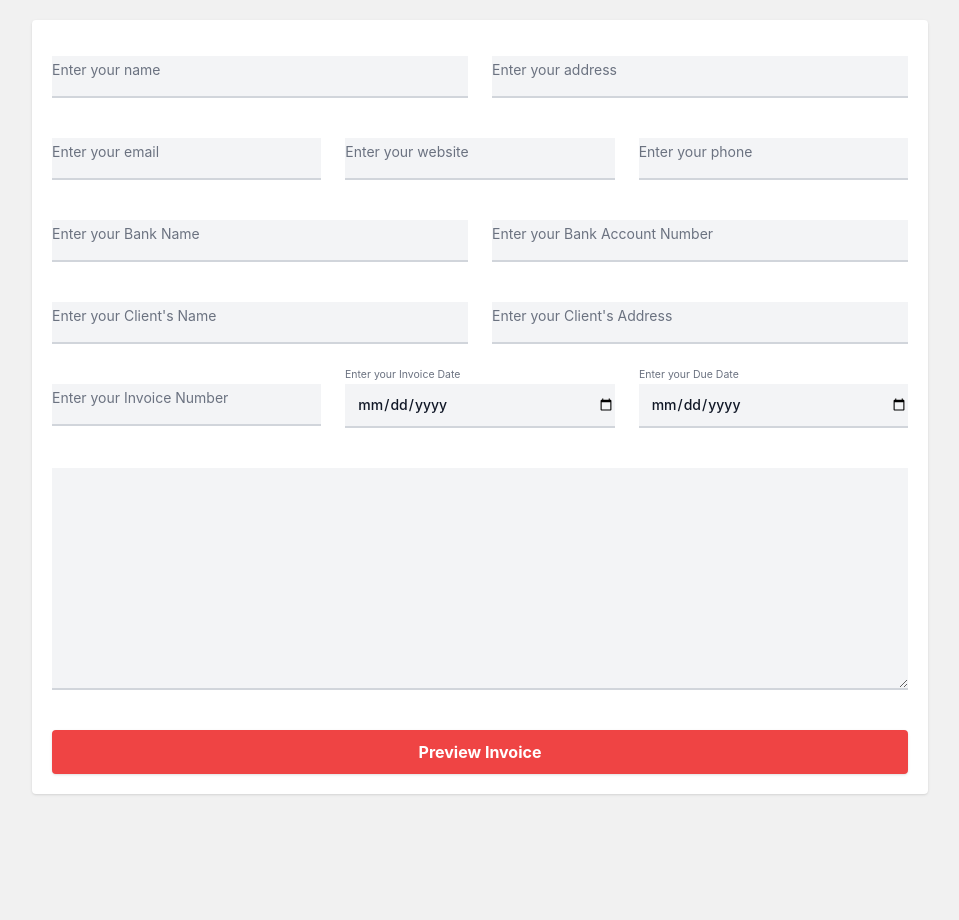
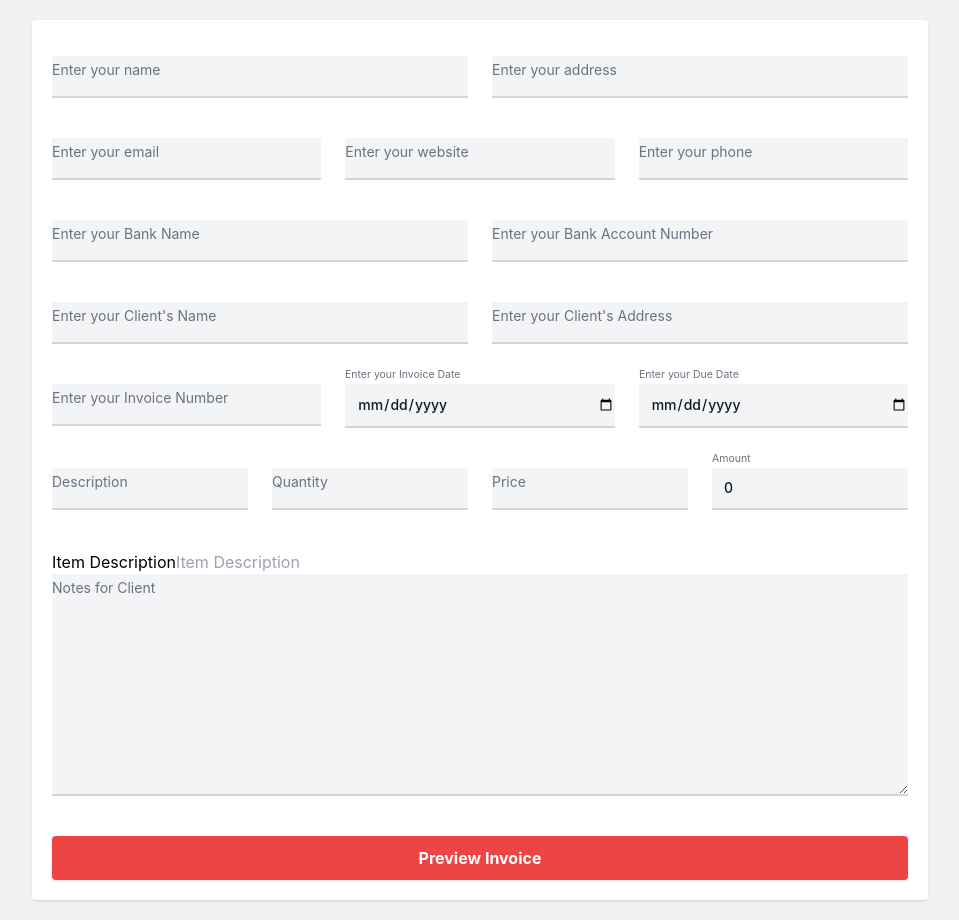
Before and after one commit to granitnebiu/generate-invoice, a React (Create React App) app: page / in a window 1280 px wide. Shown: the whole page, without its empty margins (160-1119 px from the left). Before the commit the page ends 814 px from the top, so only its background shows below. Built offline with nearby package versions, Linux system fonts and the light colour scheme.

Commit message:
added table and simple calculation quantity*price

```diff
--- a/src/App.js
+++ b/src/App.js
@@ -6,6 +6,7 @@ import Header from "src/components/Header";
 import MainDetails from "src/components/MainDetails";
 import Notes from "src/components/Notes";
 import Table from "src/components/Table";
+import TableFrom from "src/components/TableFrom";
 
 export default function App() {
   const [showInvoice, setShowInvoice] = useState(false);
@@ -22,6 +23,10 @@ export default function App() {
   const [invoiceDate, setInvoiceDate] = useState("");
   const [dueDate, setDueDate] = useState("");
   const [notes, setNotes] = useState("");
+  const [description, setDescription] = useState("");
+  const [quantity, setQuantity] = useState("");
+  const [price, setPrice] = useState("");
+  const [amount, setAmount] = useState("");
 
   const handlePrint = () => {
     window.print();
@@ -36,7 +41,7 @@ export default function App() {
             <MainDetails name={name} address={address} email={email} />
             <ClientDetails clientName={clientName} clientAddress={clientAddress} />
             <Date invoiceNumber={invoiceNumber} invoiceDate={invoiceDate} dueDate={dueDate} />
-            <Table />
+            <Table description={description} amount={amount} price={price} quantity={quantity} />
             <Notes notes={notes} />
             <Footer
               name={name}
@@ -310,6 +315,16 @@ export default function App() {
                 </label>
               </div>
             </div>
+            <TableFrom
+              setDescription={setDescription}
+              description={description}
+              setAmount={setAmount}
+              amount={amount}
+              setPrice={setPrice}
+              price={price}
+              setQuantity={setQuantity}
+              quantity={quantity}
+            />
 
             {/* client notes  */}
             <div className="mb-4 grid md:grid-cols-1 md:gap-6">
@@ -327,7 +342,7 @@ export default function App() {
                 ></textarea>
                 <label
                   htmlFor="notes"
-                  className="absolute top-1 -z-10 origin-[0] -translate-y-6 scale-75 transform text-sm text-gray-500 duration-300 peer-placeholder-shown:translate-y-0 peer-placeholder-shown:scale-100 peer-focus:left-0 peer-focus:-translate-y-6 peer-focus:scale-75 peer-focus:font-medium peer-focus:text-red-600  "
+                  className="absolute top-1 z-10 origin-[0] -translate-y-6 scale-75 transform text-sm text-gray-500 duration-300 peer-placeholder-shown:translate-y-0 peer-placeholder-shown:scale-100 peer-focus:left-0 peer-focus:-translate-y-6 peer-focus:scale-75 peer-focus:font-medium peer-focus:text-red-600  "
                 >
                   Notes for Client
                 </label>
--- a/src/components/Notes.js
+++ b/src/components/Notes.js
@@ -3,7 +3,7 @@ import React from "react";
 export default function Notes({ notes }) {
   return (
     <>
-      <section className="mb-5">
+      <section className="mt-10 mb-5">
         <p className="text-justify lg:w-1/2">{notes}</p>
       </section>
     </>
--- a/src/components/Table.js
+++ b/src/components/Table.js
@@ -1,9 +1,27 @@
 import React from "react";
 
-export default function Table() {
+export default function Table({ description, quantity, price, amount }) {
   return (
     <>
-      <table className="my-5">This is the table</table>
+      <table className="my-5 w-full">
+        <thead>
+          <tr className="bg-gray-100 font-bold">
+            <td>Item Description</td>
+            <td>Quantity</td>
+            <td>Price</td>
+            <td>Amount</td>
+          </tr>
+        </thead>
+
+        <thead className="">
+          <tr>
+            <td>{description}</td>
+            <td>{quantity}</td>
+            <td>{price}</td>
+            <td>{amount}</td>
+          </tr>
+        </thead>
+      </table>
     </>
   );
 }
--- /dev/null
+++ b/src/components/TableFrom.js
@@ -0,0 +1,103 @@
+import React, { useEffect } from "react";
+
+export default function TableFrom({
+  description,
+  setDescription,
+  quantity,
+  setQuantity,
+  amount,
+  setAmount,
+  price,
+  setPrice,
+}) {
+  useEffect(() => {
+    const calculateAmount = () => {
+      setAmount(quantity * price);
+    };
+    calculateAmount(amount);
+  }, [amount, quantity, price, setAmount]);
+
+  return (
+    <>
+      <div className="my-4 grid md:grid-cols-4 md:gap-6">
+        {/* description */}
+        <div className="group relative z-0 mb-6 w-full">
+          <input
+            type="text"
+            name="description"
+            id="description"
+            className="peer block w-full appearance-none border-0 border-b-2 border-gray-300 bg-gray-100 py-2.5 px-0  pl-3 text-sm font-medium text-gray-900 focus:border-red-600 focus:outline-none focus:ring-0  "
+            placeholder=" "
+            autoComplete="off"
+            required
+            value={description}
+            onChange={(e) => setDescription(e.target.value)}
+          />
+          <label
+            htmlFor="description"
+            className="absolute top-1 z-10 origin-[0] -translate-y-6 scale-75 transform text-sm text-gray-500 duration-300 peer-placeholder-shown:translate-y-0 peer-placeholder-shown:scale-100 peer-focus:left-0 peer-focus:-translate-y-6 peer-focus:scale-75 peer-focus:font-medium peer-focus:text-red-600  "
+          >
+            Description
+          </label>
+        </div>
+        {/* quantity */}
+        <div className="group relative z-0 mb-6 w-full">
+          <input
+            type="number"
+            name="quantity"
+            id="quantity"
+            className="peer block w-full appearance-none border-0 border-b-2 border-gray-300 bg-gray-100 py-2.5 px-0  pl-3 text-sm font-medium text-gray-900 focus:border-red-600 focus:outline-none focus:ring-0  "
+            placeholder=" "
+            autoComplete="off"
+            required
+            value={quantity}
+            onChange={(e) => setQuantity(e.target.value)}
+          />
+          <label
+            htmlFor="quantity"
+            className="absolute top-1 z-10 origin-[0] -translate-y-6 scale-75 transform text-sm text-gray-500 duration-300 peer-placeholder-shown:translate-y-0 peer-placeholder-shown:scale-100 peer-focus:left-0 peer-focus:-translate-y-6 peer-focus:scale-75 peer-focus:font-medium peer-focus:text-red-600  "
+          >
+            Quantity
+          </label>
+        </div>
+        {/* prise */}
+        <div className="group relative z-0 mb-6 w-full">
+          <input
+            type="number"
+            name="prise"
+            id="prise"
+            className="peer block w-full appearance-none border-0 border-b-2 border-gray-300 bg-gray-100 py-2.5 px-0  pl-3 text-sm font-medium text-gray-900 focus:border-red-600 focus:outline-none focus:ring-0  "
+            placeholder=" "
+            autoComplete="off"
+            required
+            value={price}
+            onChange={(e) => setPrice(e.target.value)}
+          />
+          <label
+            htmlFor="prise"
+            className="absolute top-1 z-10 origin-[0] -translate-y-6 scale-75 transform text-sm text-gray-500 duration-300 peer-placeholder-shown:translate-y-0 peer-placeholder-shown:scale-100 peer-focus:left-0 peer-focus:-translate-y-6 peer-focus:scale-75 peer-focus:font-medium peer-focus:text-red-600  "
+          >
+            Price
+          </label>
+        </div>
+        {/* amount */}
+        <div className="group relative z-0 mb-6 w-full">
+          <p
+            id="amount"
+            className="disabled peer block w-full select-none appearance-none border-0 border-b-2 border-gray-300 bg-gray-100 py-2.5 px-0  pl-3 text-sm font-medium text-gray-900 focus:border-red-600 focus:outline-none focus:ring-0  "
+          >
+            {amount}
+          </p>
+          <label
+            htmlFor="prise"
+            className="absolute top-1 z-10 origin-[0] -translate-y-6 scale-75 transform text-sm text-gray-500 duration-300 peer-placeholder-shown:translate-y-0 peer-placeholder-shown:scale-100 peer-focus:left-0 peer-focus:-translate-y-6 peer-focus:scale-75 peer-focus:font-medium peer-focus:text-red-600  "
+          >
+            Amount
+          </label>
+        </div>
+      </div>
+      <label htmlFor="">Item Description</label>
+      <input type="text" name="description" id="description" placeholder="Item Description" />
+    </>
+  );
+}
```
